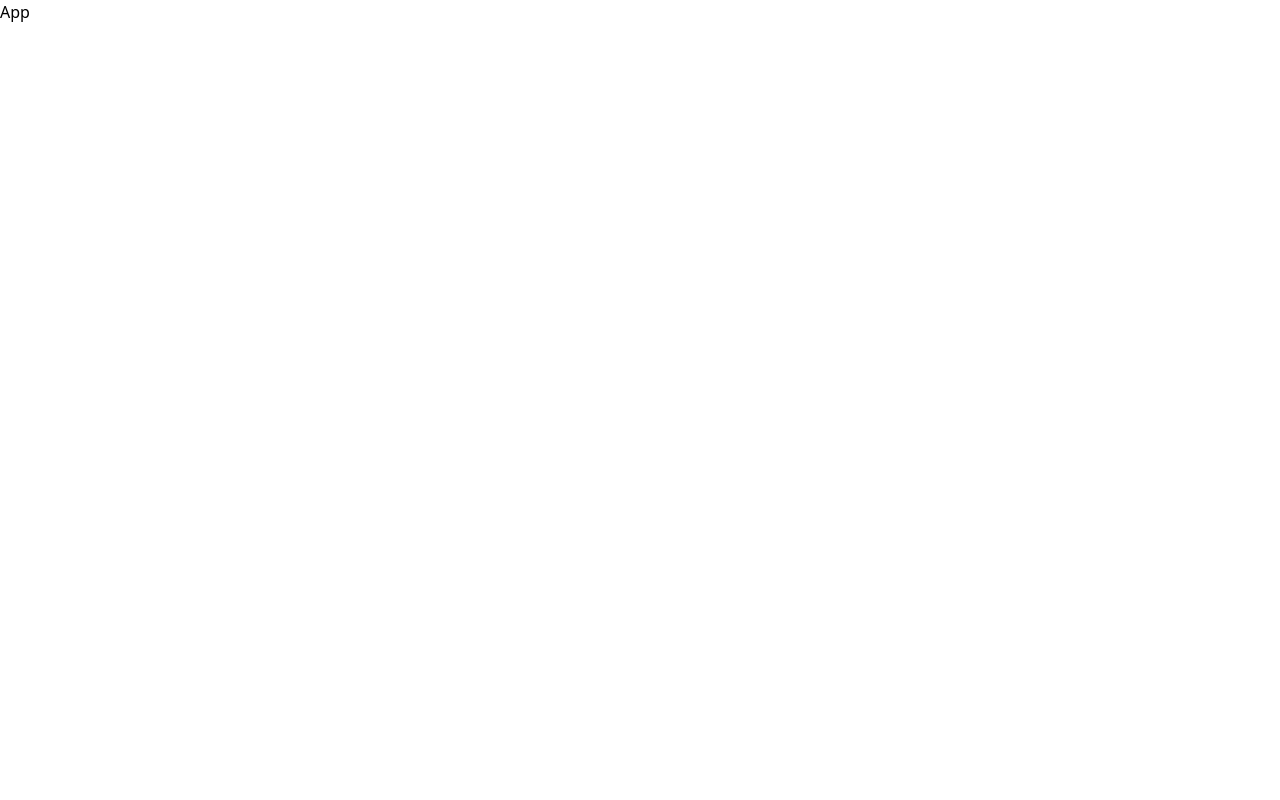
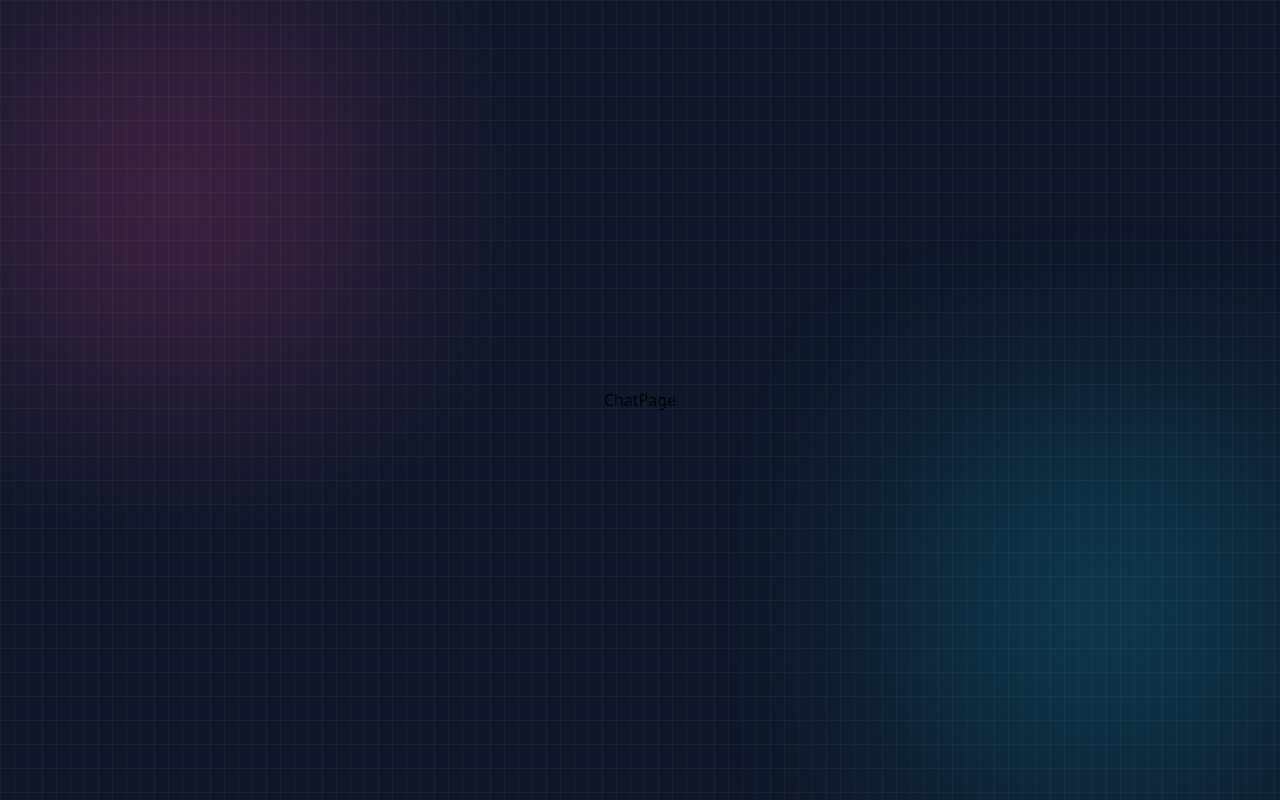
Before and after one commit to jeevanvishnu/Chat-App, a React (Vite) app in the folder frontend/: page / in a window 1280 px wide. Built offline with nearby package versions, Linux system fonts and the light colour scheme.

Commit message:
Add routing and basic page components
Introduced react-router and set up routing in App.jsx for ChatPage, LoginPage, and SignupPage. Added placeholder components for each page to establish the application's main navigation structure.

```diff
--- a/frontend/package.json
+++ b/frontend/package.json
@@ -13,6 +13,7 @@
     "chat-app": "file:..",
     "react": "^19.1.1",
     "react-dom": "^19.1.1",
+    "react-router": "^7.9.1",
     "react-router-dom": "^7.9.1",
     "zustand": "^5.0.8"
   },
--- a/frontend/src/App.jsx
+++ b/frontend/src/App.jsx
@@ -1,8 +1,20 @@
 import React from 'react'
-
+import { Route , Routes } from 'react-router-dom'
+import SignupPage from './page/SignupPage'
+import ChatPage from './page/ChatPage'
+import LoginPage from './page/LoginPage'
 const App = () => {
   return (
-    <div className='flex tex'>App</div>
+    <div className='min-h-screen bg-slate-900 relative flex items-center justify-center p-4 overflow-hidden'>
+      <div className="absolute inset-0 bg-[linear-gradient(to_right,#4f4f4f2e_1px,transparent_1px),linear-gradient(to_bottom,#4f4f4f2e_1px,transparent_1px)] bg-[size:14px_24px]" />
+      <div className="absolute top-0 -left-4 size-96 bg-pink-500 opacity-20 blur-[100px]" />
+      <div className="absolute bottom-0 -right-4 size-96 bg-cyan-500 opacity-20 blur-[100px]" />
+      <Routes>
+        <Route path='/' element={<ChatPage/>}></Route>
+        <Route path='/login' element={<LoginPage/>}></Route>
+        <Route path='/signup' element={<SignupPage/>}></Route>
+      </Routes>
+    </div>
   )
 }
 
--- /dev/null
+++ b/frontend/src/page/ChatPage.jsx
@@ -0,0 +1,9 @@
+import React from 'react'
+
+const ChatPage = () => {
+  return (
+    <div>ChatPage</div>
+  )
+}
+
+export default ChatPage
--- /dev/null
+++ b/frontend/src/page/LoginPage.jsx
@@ -0,0 +1,9 @@
+import React from 'react'
+
+const LoginPage = () => {
+  return (
+    <div>LoginPage</div>
+  )
+}
+
+export default LoginPage
--- /dev/null
+++ b/frontend/src/page/SignupPage.jsx
@@ -0,0 +1,9 @@
+import React from 'react'
+
+const SignupPage = () => {
+  return (
+    <div>SignupPage</div>
+  )
+}
+
+export default SignupPage
```
Also changed, not shown: 1 other file (tests, documents, lock files or other folders).
